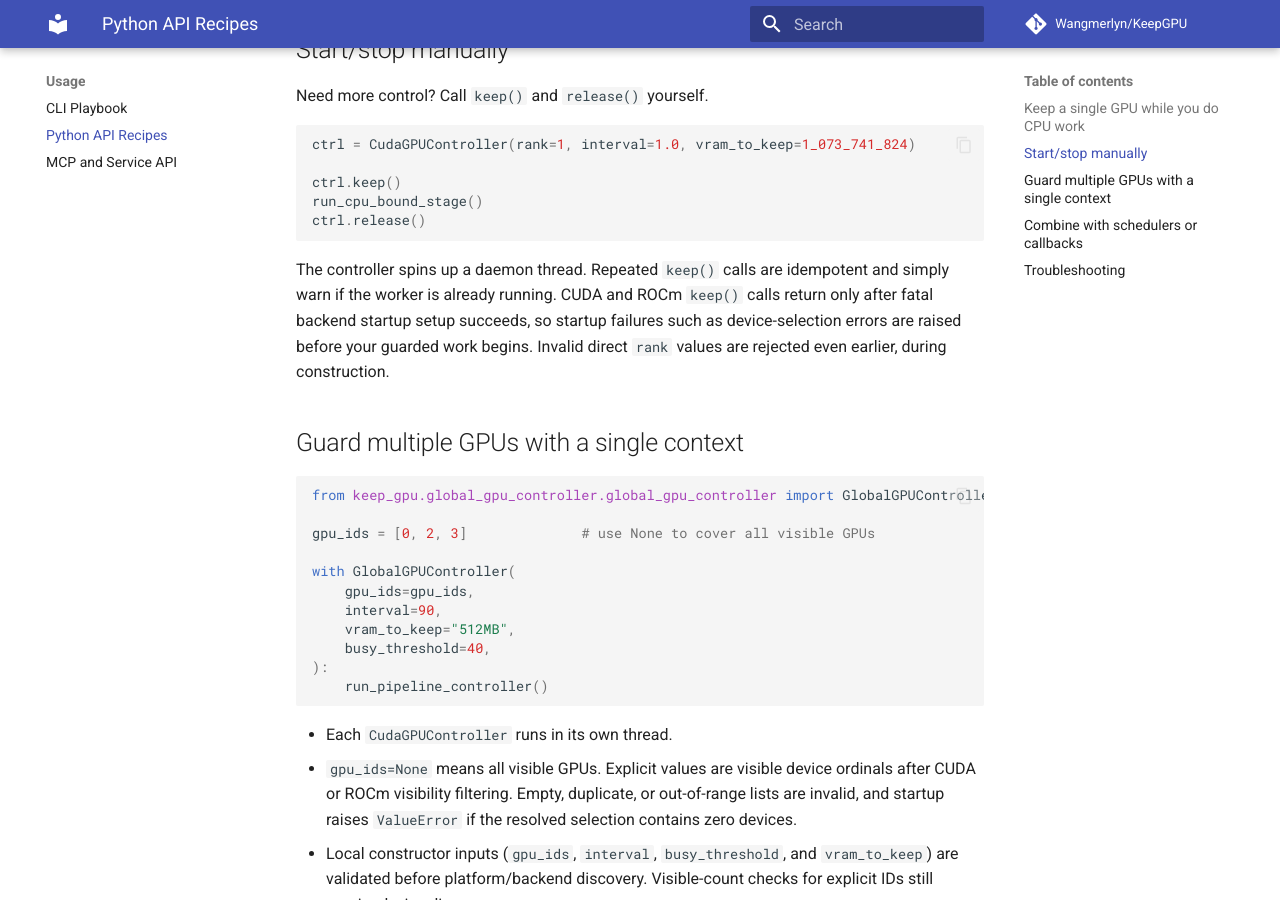
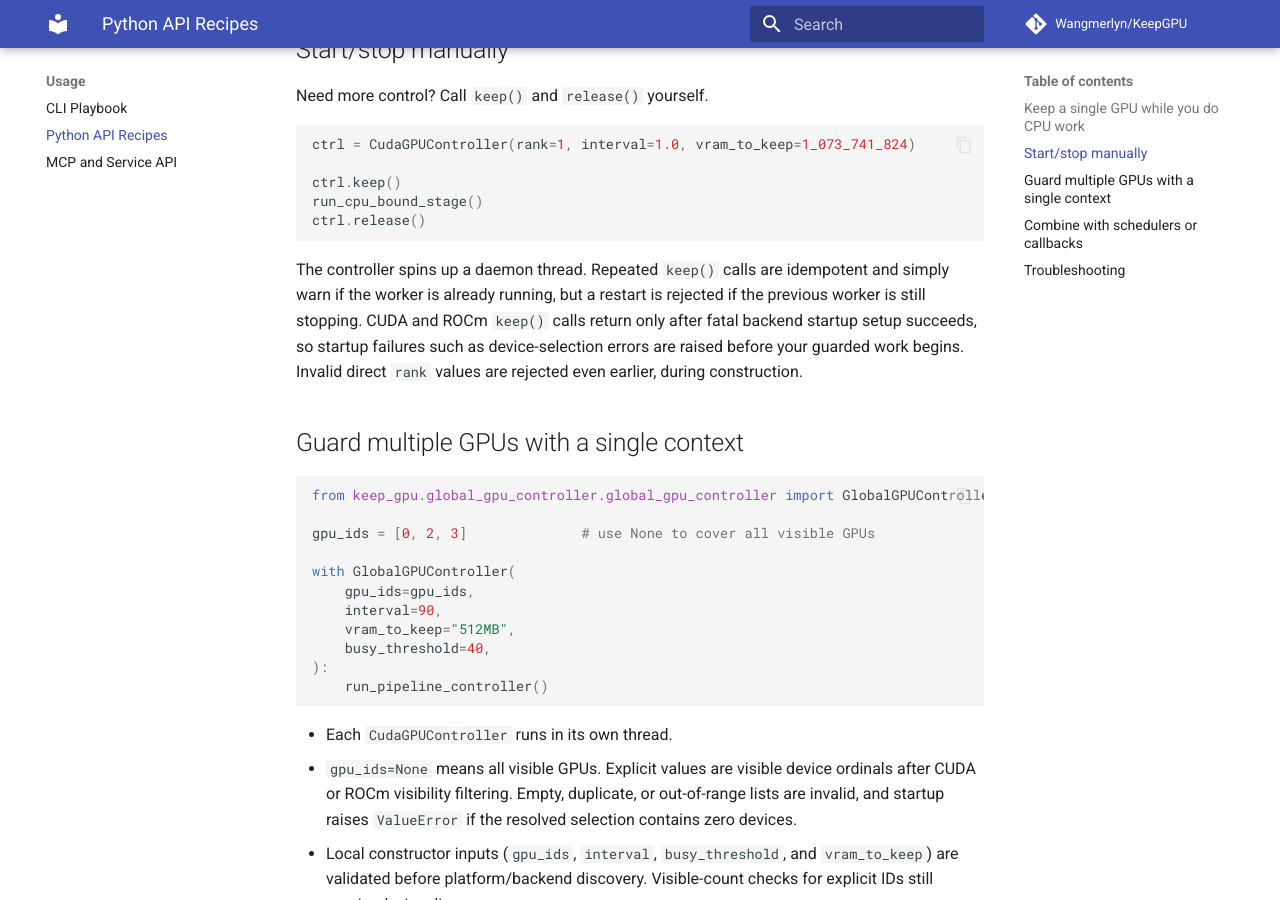
Before and after one commit to Wangmerlyn/KeepGPU, an MkDocs documentation site: the page built from docs/guides/python.md, in a window 1280 px wide and 900 px high, scrolled down 1197 px. Built offline with MkDocs 1.6.1 and Material for MkDocs 9.7.7, drawn with Linux system fonts in a browser that asks for light colours; comment, search, counter and statistics services are not loaded.

Commit message:
fix(macm): reject keep while stopping
Reject Mac M direct-controller keep retries while a previous worker is still stopping, matching the lifecycle contract used by CUDA and ROCm. Add a hardware-free regression and update Python API guidance.

````diff
--- a/docs/guides/python.md
+++ b/docs/guides/python.md
@@ -59,9 +59,10 @@ ctrl.release()
 ```
 
 The controller spins up a daemon thread. Repeated `keep()` calls are idempotent
-and simply warn if the worker is already running. CUDA and ROCm `keep()` calls
-return only after fatal backend startup setup succeeds, so startup failures such
-as device-selection errors are raised before your guarded work begins.
+and simply warn if the worker is already running, but a restart is rejected if
+the previous worker is still stopping. CUDA and ROCm `keep()` calls return only
+after fatal backend startup setup succeeds, so startup failures such as
+device-selection errors are raised before your guarded work begins.
 Invalid direct `rank` values are rejected even earlier, during construction.
 
 ## Guard multiple GPUs with a single context
````
Also changed, not shown: AGENTS.md (+3 -0 lines), 2 other files.
